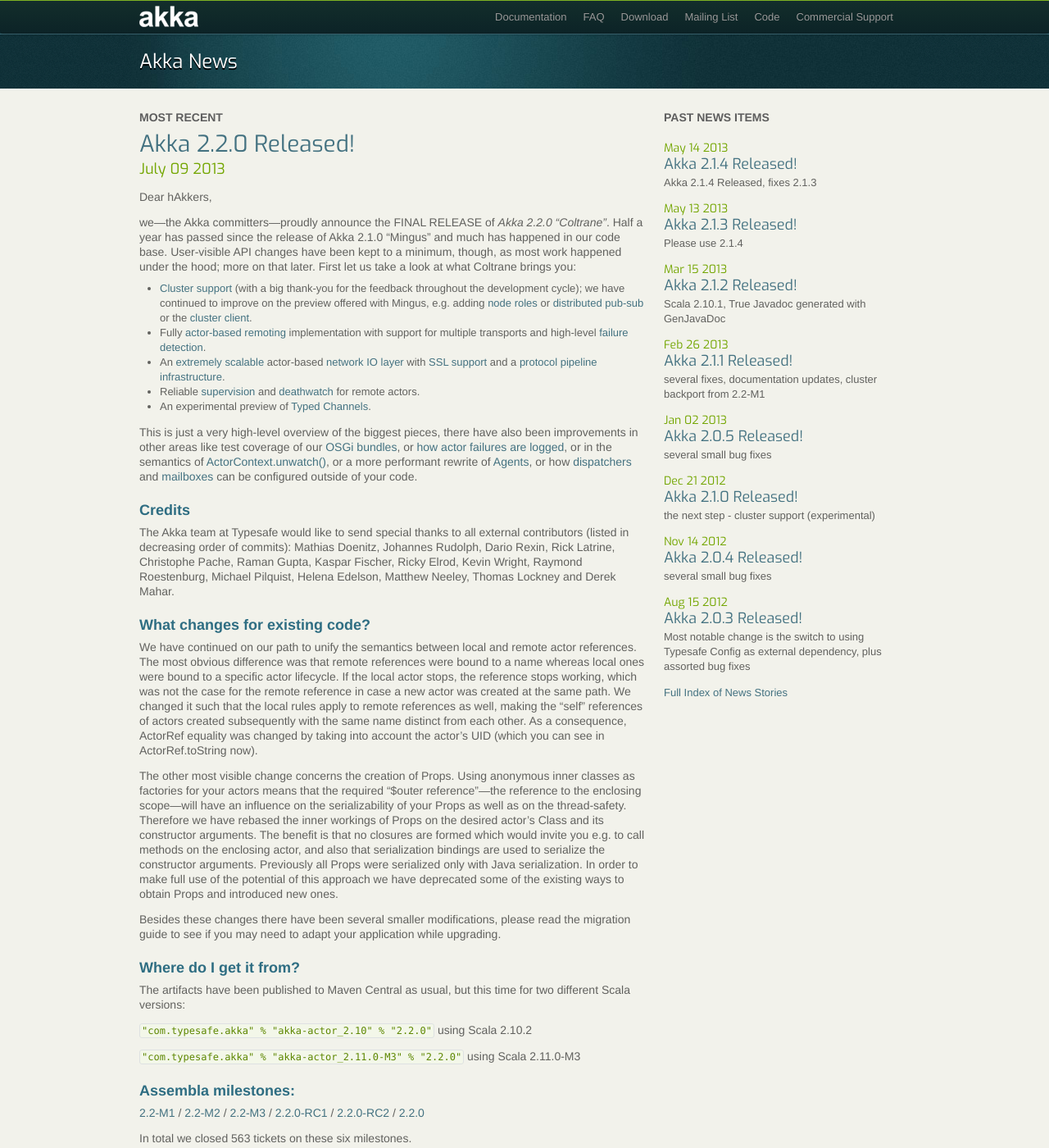
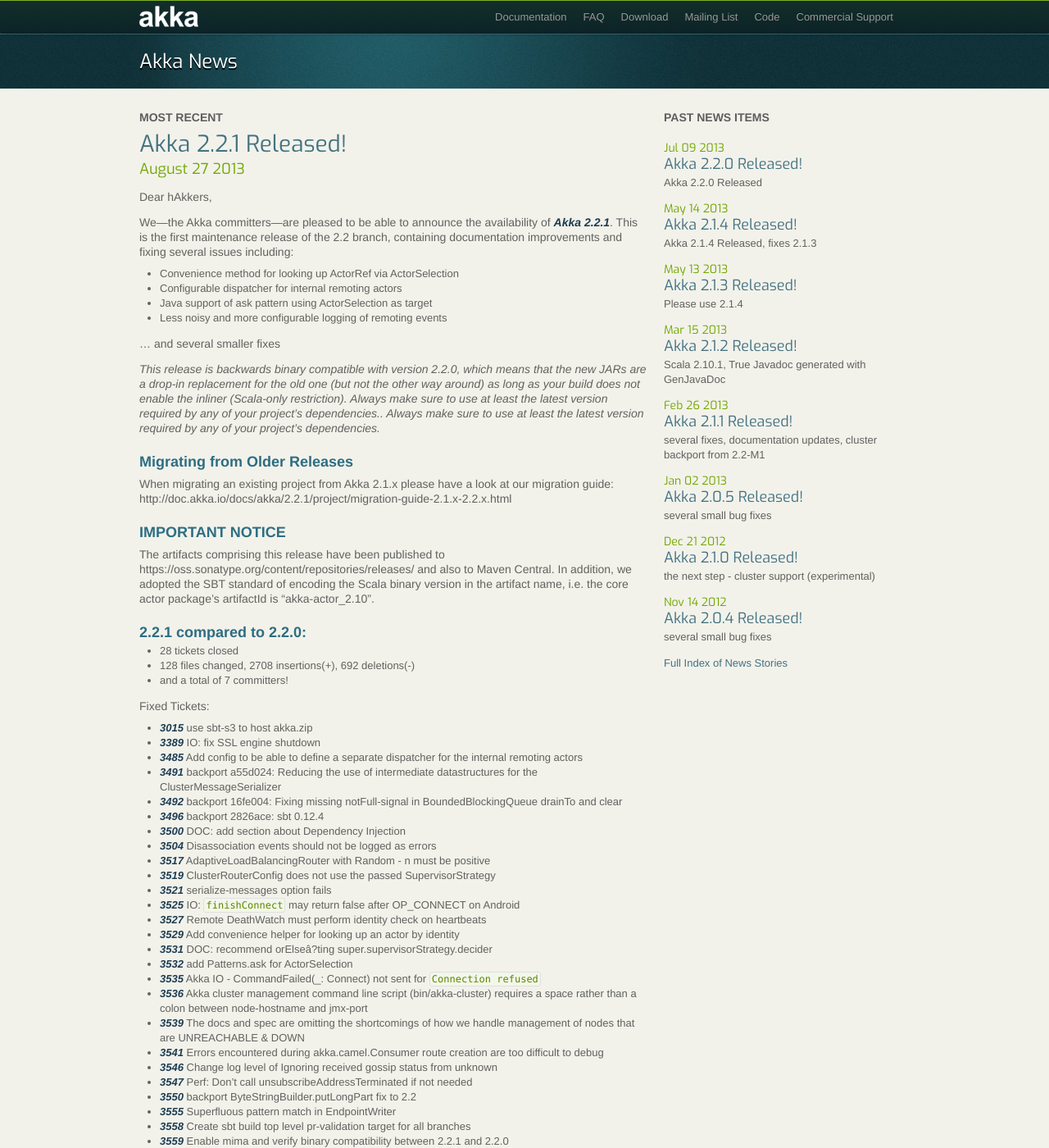
Before and after one commit to raboof/akka.github.com, a Jekyll site: the page built from news/index.md, in a window 1280 px wide and 1400 px high. Shown: the whole window at 82% size. Built offline with Jekyll 4.4.1, drawn with Linux system fonts in a browser that asks for light colours; some of the changed text lies outside the part shown.

Commit message:
2.2.1 release announement

```diff
--- a/docs/index.md
+++ b/docs/index.md
@@ -5,15 +5,15 @@
 
 ## Release Versions
 
-### Akka 2.2.0 (current stable release) for Scala 2.10
+### Akka 2.2.1 (current stable release) for Scala 2.10
 
 * Akka Documentation
 
-  * HTML for [Java](http://doc.akka.io/docs/akka/2.2.0/java.html) and [Scala](http://doc.akka.io/docs/akka/2.2.0/scala.html)
-  * PDF for [Java](http://doc.akka.io/docs/akka/2.2.0/AkkaJava.pdf) and [Scala](http://doc.akka.io/docs/akka/2.2.0/AkkaScala.pdf)
-  * [EPUB](http://doc.akka.io/docs/akka/2.2.0/Akka.epub) (Combined Java and Scala)
+  * HTML for [Java](http://doc.akka.io/docs/akka/2.2.1/java.html) and [Scala](http://doc.akka.io/docs/akka/2.2.1/scala.html)
+  * PDF for [Java](http://doc.akka.io/docs/akka/2.2.1/AkkaJava.pdf) and [Scala](http://doc.akka.io/docs/akka/2.2.1/AkkaScala.pdf)
+  * [EPUB](http://doc.akka.io/docs/akka/2.2.1/Akka.epub) (Combined Java and Scala)
 
-* Akka API - for [Java](http://doc.akka.io/japi/akka/2.2.0/) and [Scala](http://doc.akka.io/api/akka/2.2.0/)
+* Akka API - for [Java](http://doc.akka.io/japi/akka/2.2.1/) and [Scala](http://doc.akka.io/api/akka/2.2.1/)
 
 ### Akka 2.1.4 (old stable release) for Scala 2.10
 
--- a/downloads/index.md
+++ b/downloads/index.md
@@ -3,9 +3,9 @@
 title: Downloads
 ---
 
-## Akka 2.2.0 (current stable release) for Scala 2.10
+## Akka 2.2.1 (current stable release) for Scala 2.10
 
-* Akka (all modules): [akka-2.2.0.tgz](http://downloads.typesafe.com/akka/akka-2.2.0.tgz) or [akka-2.2.0.zip](http://downloads.typesafe.com/akka/akka-2.2.0.zip)
+* Akka (all modules): [akka-2.2.1.tgz](http://downloads.typesafe.com/akka/akka-2.2.1.tgz) or [akka-2.2.1.zip](http://downloads.typesafe.com/akka/akka-2.2.1.zip)
 
 ## Akka 2.1.4 (old stable release) for Scala 2.10
 
--- /dev/null
+++ b/news/_posts/2013-08-27-akka-2.2.1-released.md
@@ -0,0 +1,82 @@
+---
+layout: news
+title: Akka 2.2.1 Released!
+author: Endre Sándor Varga
+short: Akka 2.2.1 Released
+---
+
+Dear hAkkers,
+
+We—the Akka committers—are pleased to be able to announce the availability of ***Akka 2.2.1***. This is the first maintenance release of the 2.2 branch, containing documentation improvements and fixing several issues including:
+
+  * Convenience method for looking up ActorRef via ActorSelection
+  * Configurable dispatcher for internal remoting actors
+  * Java support of ask pattern using ActorSelection as target
+  * Less noisy and more configurable logging of remoting events
+
+ ... and several smaller fixes
+
+ *This release is backwards binary compatible with version 2.2.0, which means that the new JARs are a drop-in replacement for the old one (but not the other way around) as long as your build does not enable the inliner (Scala-only restriction). Always make sure to use at least the latest version required by any of your project’s dependencies.. Always make sure to use at least the latest version required by any of your project’s dependencies.*
+
+### Migrating from Older Releases
+
+When migrating an existing project from Akka 2.1.x please have a look at our migration guide:
+http://doc.akka.io/docs/akka/2.2.1/project/migration-guide-2.1.x-2.2.x.html
+
+### IMPORTANT NOTICE
+
+The artifacts comprising this release have been published to https://oss.sonatype.org/content/repositories/releases/ and also to Maven Central. In addition, we adopted the SBT standard of encoding the Scala binary version in the artifact name, i.e. the core actor package’s artifactId is “akka-actor_2.10”.
+
+### 2.2.1 compared to 2.2.0:
+
+  * 28 tickets closed
+  * 128 files changed, 2708 insertions(+), 692 deletions(-)
+  * and a total of 7 committers!
+
+
+Fixed Tickets:
+
+  * ***3015***  use sbt-s3 to host akka.zip
+  * ***3389***  IO: fix SSL engine shutdown
+  * ***3485***  Add config to be able to define a separate dispatcher for the internal remoting actors
+  * ***3491***  backport a55d024: Reducing the use of intermediate datastructures for the ClusterMessageSerializer
+  * ***3492***  backport 16fe004: Fixing missing notFull-signal in BoundedBlockingQueue drainTo and clear
+  * ***3496***  backport 2826ace: sbt 0.12.4
+  * ***3500***  DOC: add section about Dependency Injection
+  * ***3504***  Disassociation events should not be logged as errors
+  * ***3517***  AdaptiveLoadBalancingRouter with Random - n must be positive
+  * ***3519***  ClusterRouterConfig does not use the passed SupervisorStrategy
+  * ***3521***  serialize-messages option fails
+  * ***3525***  IO: `finishConnect` may return false after OP_CONNECT on Android
+  * ***3527***  Remote DeathWatch must perform identity check on heartbeats
+  * ***3529***  Add convenience helper for looking up an actor by identity
+  * ***3531***  DOC: recommend orElseâ?ting super.supervisorStrategy.decider
+  * ***3532***  add Patterns.ask for ActorSelection
+  * ***3535***  Akka IO - CommandFailed(_: Connect) not sent for `Connection refused`
+  * ***3536***  Akka cluster management command line script (bin/akka-cluster) requires a space rather than a colon between node-hostname and jmx-port
+  * ***3539***  The docs and spec are omitting the shortcomings of how we handle management of nodes that are UNREACHABLE & DOWN
+  * ***3541***  Errors encountered during akka.camel.Consumer route creation are too difficult to debug
+  * ***3546***  Change log level of Ignoring received gossip status from unknown
+  * ***3547***  Perf: Don’t call unsubscribeAddressTerminated if not needed
+  * ***3550***  backport ByteStringBuilder.putLongPart fix to 2.2
+  * ***3555***  Superfluous pattern match in EndpointWriter
+  * ***3558***  Create sbt build top level pr-validation target for all branches
+  * ***3559***  Enable mima and verify binary compatibility between 2.2.1 and 2.2.0
+  * ***3563***  Supress logging of NotSerializableException in LoggingReceiveSpec
+  * ***3565***  Mailbox requirements not picked up by Props.apply(new StashingActor)
+
+
+Credits:
+
+    commits added removed
+          9   411      80 Patrik Nordwall
+          9   719     229 Endre Sándor Varga
+          3  1170     150 Björn Antonsson
+          1    75      48 Viktor Klang
+          1    24       5 Johannes Rudolph
+          1    16      11 Taylor Leese
+          1   114       6 Ian Wormsbecker
+
+Spetial thanks to Andrey Stepachev for profiling and fixing the DeathWatch performance regression.
+
+Happy hAkking!
```
Also changed, not shown: 404.html (+4 -4 lines).
